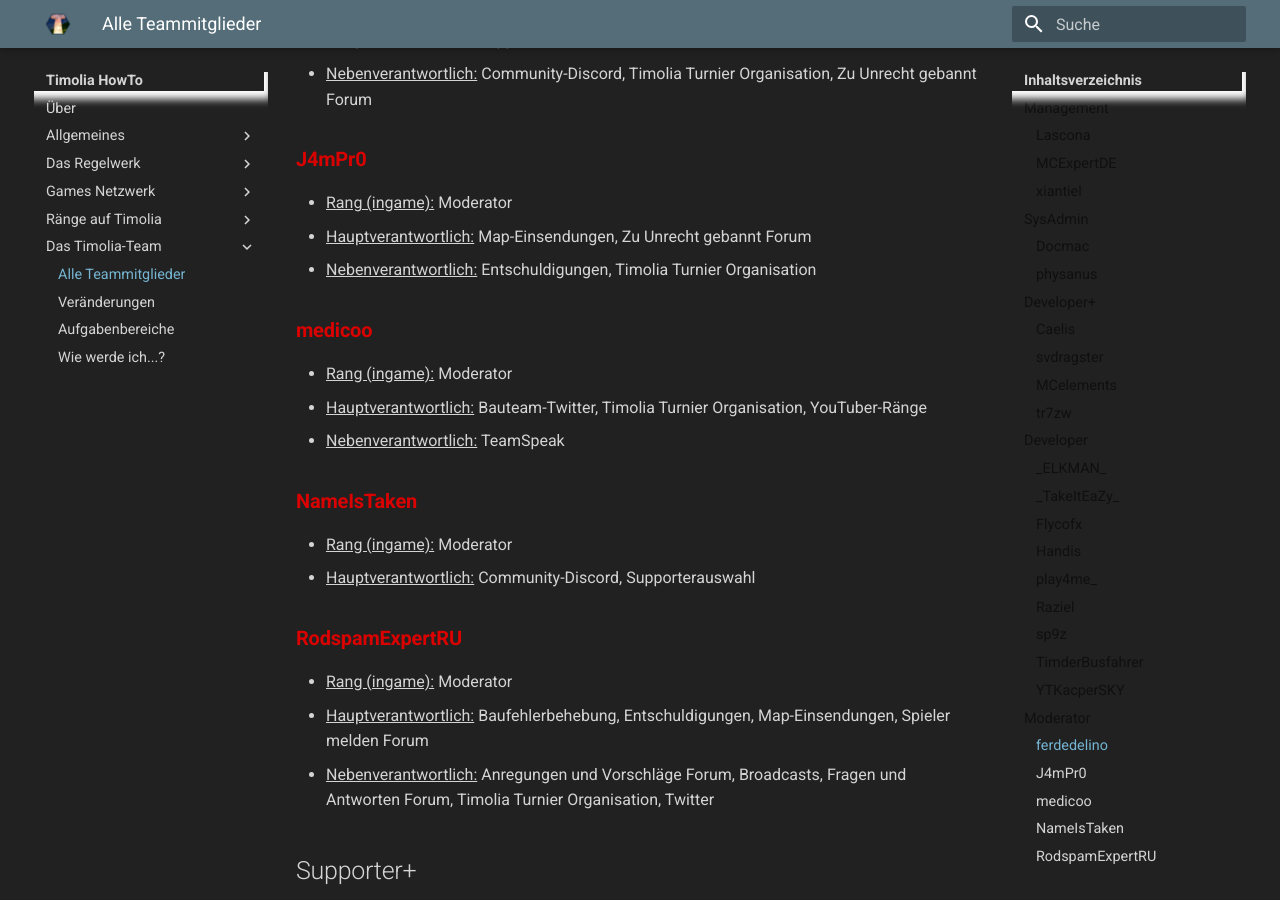
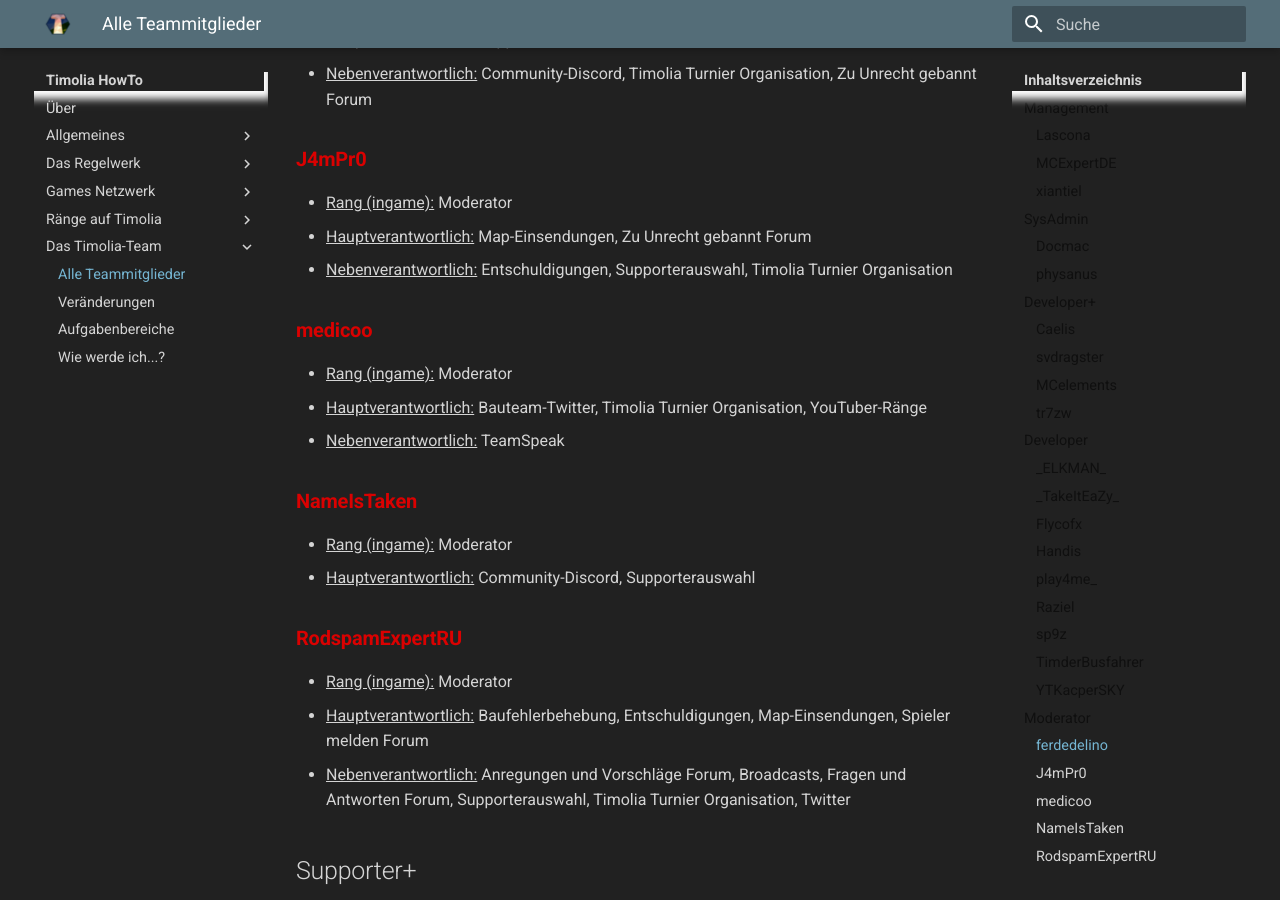
Before and after one commit to TimoliaDE/HowTo, an MkDocs documentation site: the page built from docs/team/members.md, in a window 1280 px wide and 900 px high, scrolled down 4077 px. Built offline with MkDocs 1.6.1 and Material for MkDocs 9.7.7, drawn with Linux system fonts in a browser that asks for light colours; old or Windows-style settings are respelled for this version of MkDocs.

Commit message:
JamPr0, RodspamExpertRU Supporterauswahl NV

```diff
--- a/docs/team/members.md
+++ b/docs/team/members.md
@@ -126,7 +126,7 @@ Sie dienen als interne Ansprechpartner bei Fragen und koordinieren häufig einze
 ### <strong><span class='moderator'>J4mPr0</span></strong>
 - <u>Rang (ingame):</u> Moderator
 - <u>Hauptverantwortlich:</u> Map-Einsendungen, Zu Unrecht gebannt Forum
-- <u>Nebenverantwortlich:</u> Entschuldigungen, Timolia Turnier Organisation
+- <u>Nebenverantwortlich:</u> Entschuldigungen, Supporterauswahl, Timolia Turnier Organisation
 
 ### <strong><span class='moderator'>medicoo</span></strong>
 - <u>Rang (ingame):</u> Moderator
@@ -140,7 +140,7 @@ Sie dienen als interne Ansprechpartner bei Fragen und koordinieren häufig einze
 ### <strong><span class='moderator'>RodspamExpertRU</span></strong>
 - <u>Rang (ingame):</u> Moderator
 - <u>Hauptverantwortlich:</u> Baufehlerbehebung, Entschuldigungen, Map-Einsendungen, Spieler melden Forum
-- <u>Nebenverantwortlich:</u> Anregungen und Vorschläge Forum, Broadcasts, Fragen und Antworten Forum, Timolia Turnier Organisation, Twitter
+- <u>Nebenverantwortlich:</u> Anregungen und Vorschläge Forum, Broadcasts, Fragen und Antworten Forum, Supporterauswahl, Timolia Turnier Organisation, Twitter
 
 
 
```
Also changed, not shown: docs/team/responsibilities.md (+2 -0 lines).
